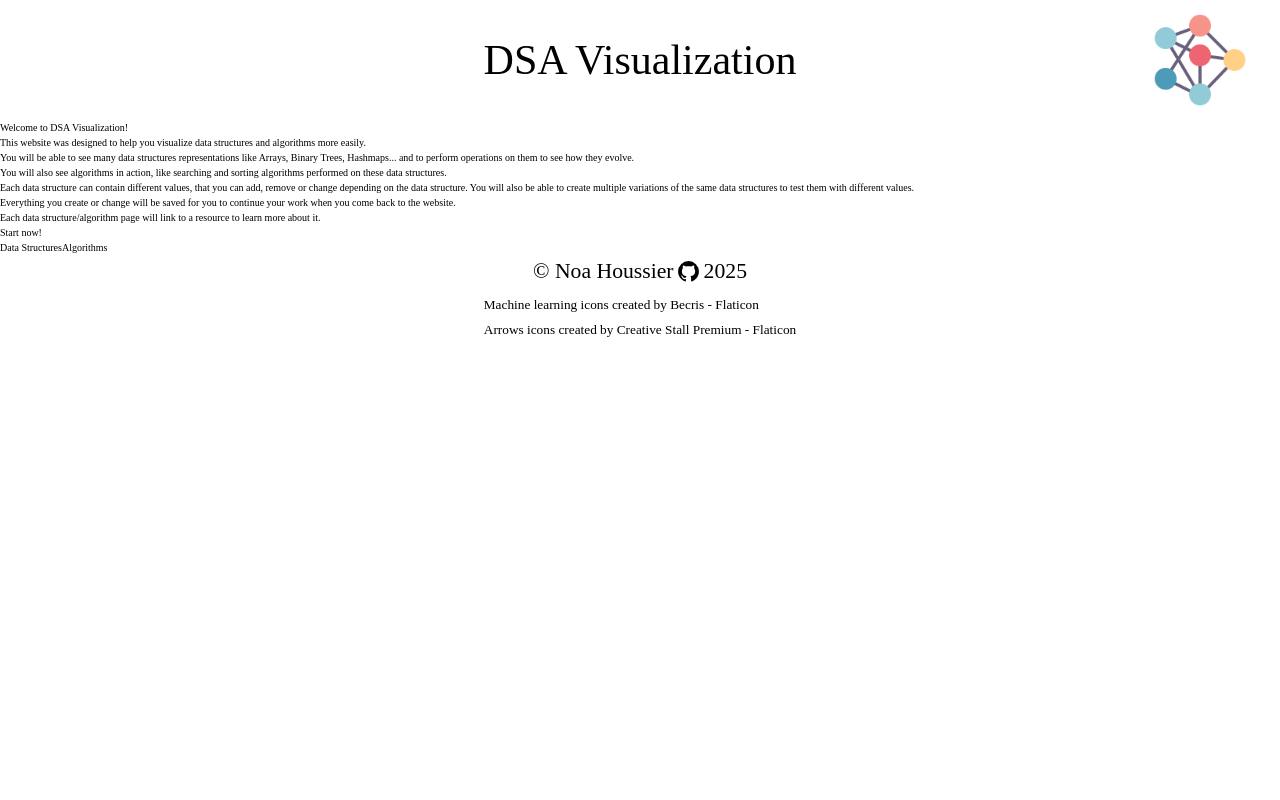
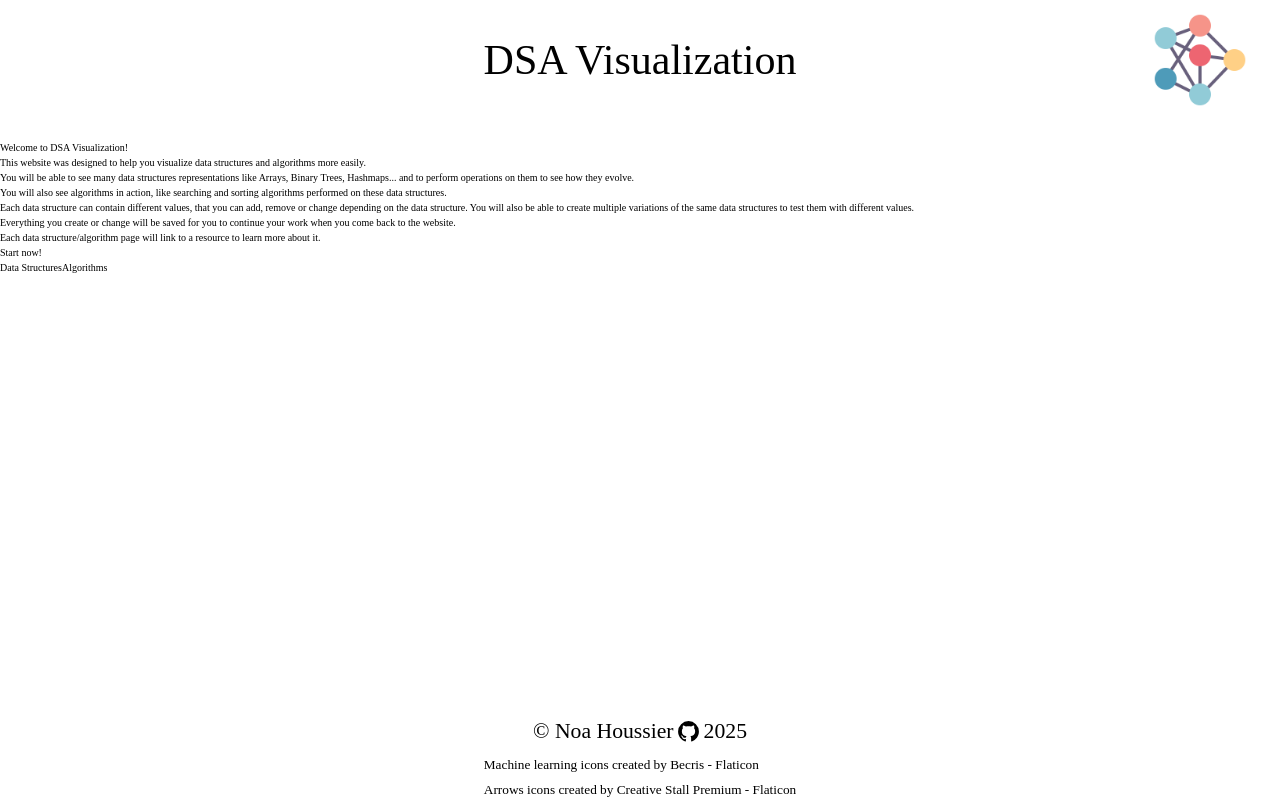
Before and after one commit to NestorNebula/dsa-visualization, a React (Vite) app: page / in a window 1280 px wide. Built offline with nearby package versions, Linux system fonts and the light colour scheme.

Commit message:
feat: add styles to main

```diff
--- /dev/null
+++ b/src/main.styles.ts
@@ -0,0 +1,10 @@
+import styled from 'styled-components';
+
+const Main = styled.main`
+  min-height: 100vh;
+  display: grid;
+  grid-template-rows: auto 1fr auto;
+  gap: 2rem;
+`;
+
+export { Main };
--- a/src/main.tsx
+++ b/src/main.tsx
@@ -6,6 +6,7 @@ import Footer from '@pages/footer/Footer';
 import { ThemeProvider } from 'styled-components';
 import GlobalStyle from '@styles/global-style';
 import theme from '@styles/theme';
+import * as S from './main.styles';
 
 const router = createBrowserRouter(routes);
 
@@ -13,8 +14,10 @@ createRoot(document.getElementById('root')!).render(
   <StrictMode>
     <ThemeProvider theme={theme}>
       <GlobalStyle />
-      <RouterProvider router={router} />
-      <Footer />
+      <S.Main>
+        <RouterProvider router={router} />
+        <Footer />
+      </S.Main>
     </ThemeProvider>
   </StrictMode>
 );
```
